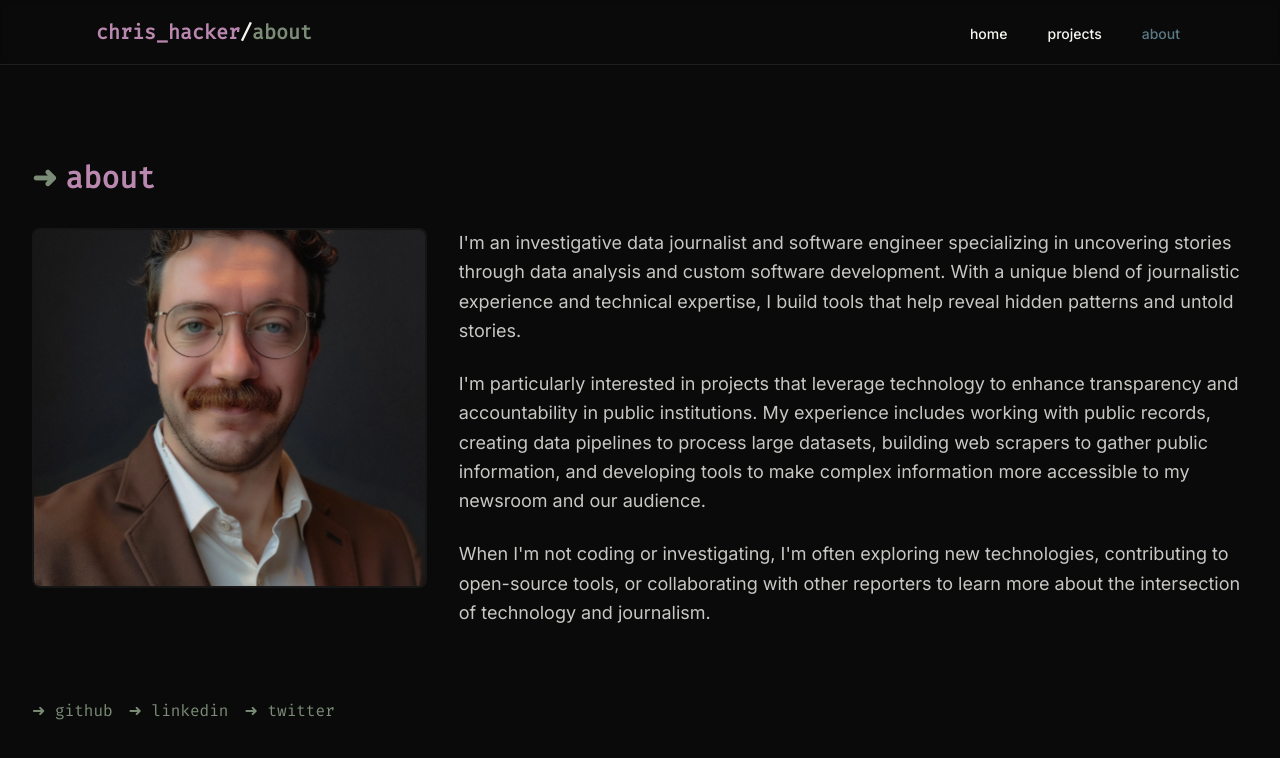
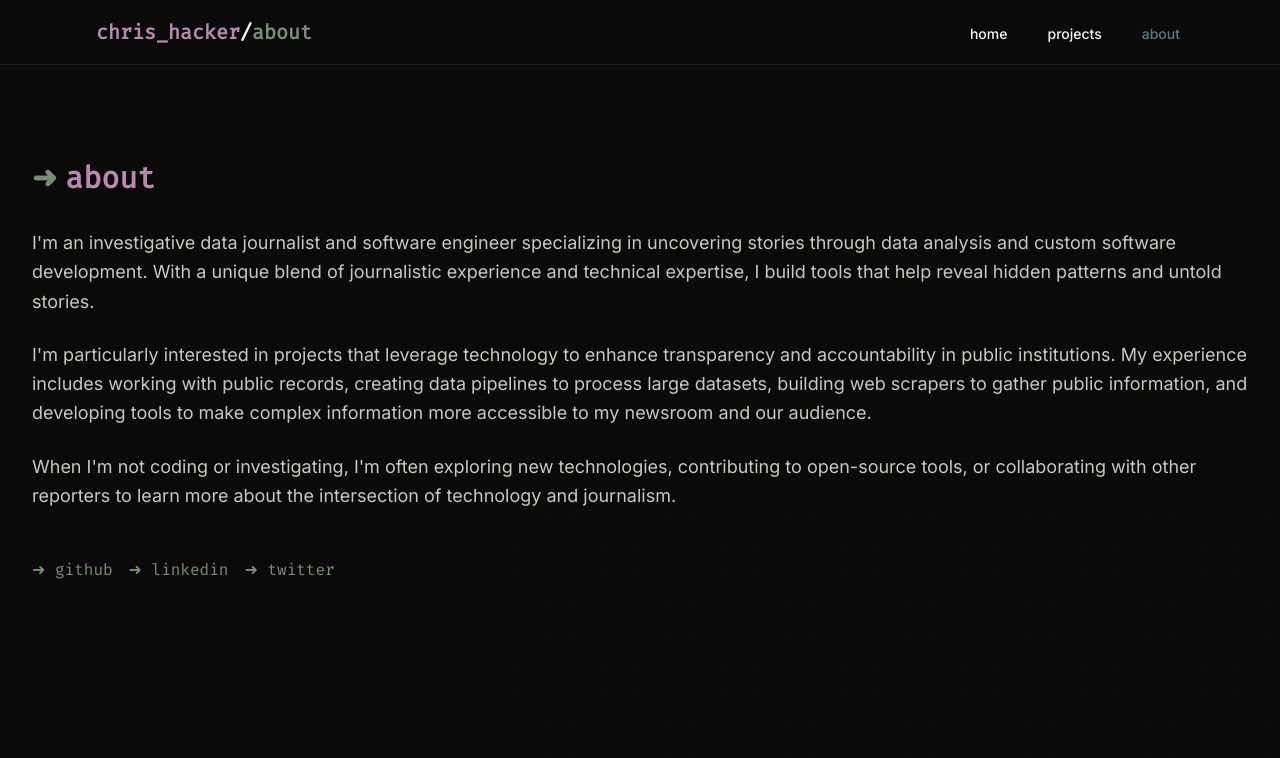
Before and after one commit to cmhac/cmhac.github.io, a Next.js app: page /about in a window 1280 px wide. Shown: the top 758 px of the page. Built offline with nearby package versions, Linux system fonts and the light colour scheme.

Commit message:
refactor: remove image from about page

```diff
--- a/src/app/about/page.tsx
+++ b/src/app/about/page.tsx
@@ -2,7 +2,6 @@ import fs from "fs/promises";
 import path from "path";
 import matter from "gray-matter";
 import Link from "next/link";
-import Image from "next/image";
 
 interface AboutContent {
   title: string;
@@ -34,20 +33,7 @@ export default async function AboutPage() {
             <span className="text-terminal-purple ml-2">about</span>
             <span className="text-terminal-text terminal-text ml-2"></span>
           </h1>
-          <div className="flex flex-col md:flex-row gap-8 mb-8">
-            <div className="flex justify-center md:justify-start md:w-1/3">
-              <div className="relative w-64 h-64 md:w-full md:h-[360px] overflow-hidden rounded-lg border-2 border-terminal-selection/50 bg-terminal-selection/30">
-                <Image
-                  src="/media/headshot.webp"
-                  alt="Chris Hacker"
-                  fill
-                  className="object-cover"
-                  sizes="(max-width: 768px) 256px, 33vw"
-                  priority
-                />
-              </div>
-            </div>
-            <div className="prose prose-invert max-w-none md:w-2/3">
+          <div className="prose prose-invert max-w-none">
             {content.split("\n\n").map((paragraph, index) => (
               <p
                 key={index}
@@ -56,7 +42,6 @@ export default async function AboutPage() {
                 {paragraph}
               </p>
             ))}
-            </div>
           </div>
           <div className="mt-12 flex gap-4">
             <Link
```
Also changed, not shown: 1 other file (tests, documents, lock files or other folders). Lines whose indentation alone changed are shown as unchanged.
